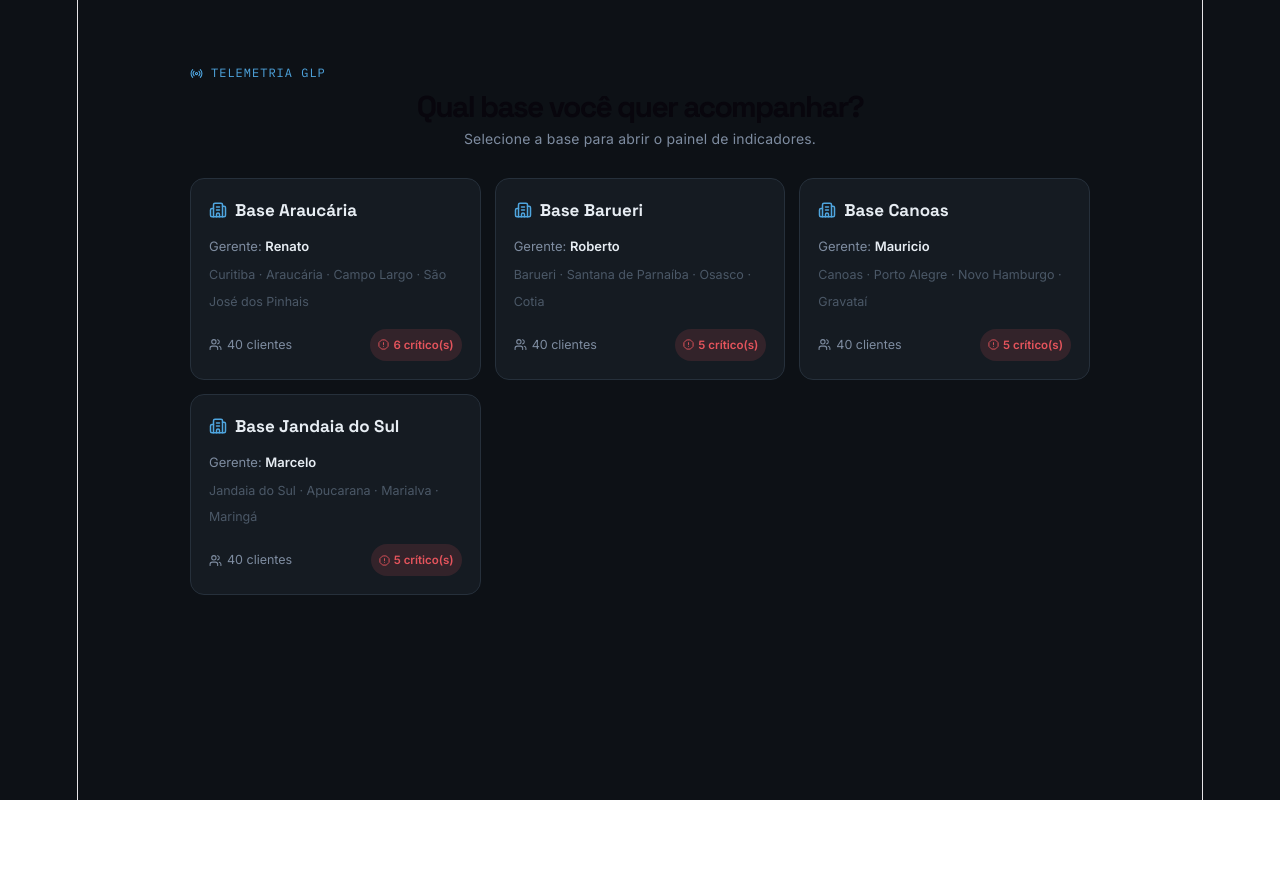
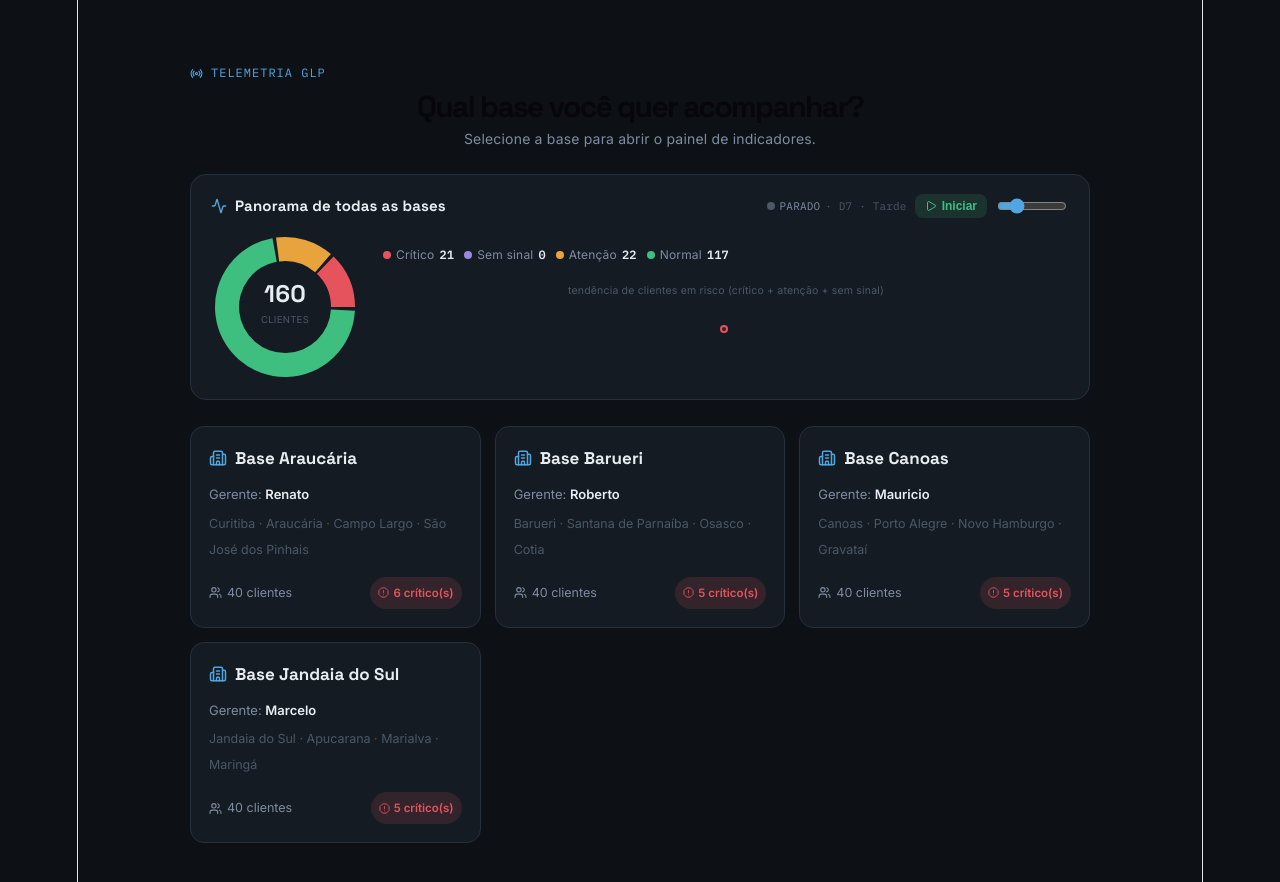
Before and after one commit to diogopl210721/telemetria-glp, a React (Vite) app: page / in a window 1280 px wide. Shown: the top 882 px of the page. Before the commit the page ends 800 px from the top, so only its background shows below. Built offline with nearby package versions, Linux system fonts and the light colour scheme.

Commit message:
Adiciona painel ao vivo (donut + tendencia) na tela inicial

```diff
--- a/src/App.jsx
+++ b/src/App.jsx
@@ -1,12 +1,12 @@
 import React, { useState, useEffect, useMemo, useCallback, useRef } from "react";
 import {
   ComposedChart, Area, Line, XAxis, YAxis, CartesianGrid, Tooltip,
-  ReferenceLine, ResponsiveContainer,
+  ReferenceLine, ResponsiveContainer, PieChart, Pie, Cell, AreaChart,
 } from "recharts";
 import {
   Play, Pause, AlertTriangle, AlertOctagon, CheckCircle2, WifiOff,
   Truck, ChevronDown, ChevronRight, ChevronLeft, Radio, Gauge as GaugeIcon,
-  SkipForward, FileSpreadsheet, MapPin, Building2, Users, Fuel, Hash, TrendingDown,
+  SkipForward, FileSpreadsheet, MapPin, Building2, Users, Fuel, Hash, TrendingDown, Activity,
 } from "lucide-react";
 import * as XLSX from "xlsx";
 
@@ -360,16 +360,100 @@ function TopBar({ title, subtitle, onBack, running, setRunning, speedSec, setSpe
 }
 
 /* ---------------------------------------------------------------------
+   PAINEL AO VIVO — visão nacional (todas as bases), donut + tendência
+--------------------------------------------------------------------- */
+function LiveOverview({ counts, pulseHistory, total, running, setRunning, speedSec, setSpeedSec, globalTick }) {
+  const donutData = [
+    { key: "critico", value: counts.critico },
+    { key: "falha", value: counts.falha },
+    { key: "atencao", value: counts.atencao },
+    { key: "ok", value: counts.ok },
+  ];
+  const trendData = pulseHistory.map((p) => ({ ...p, risco: p.critico + p.atencao + p.falha }));
+
+  return (
+    <div style={{ background: COLORS.panel, border: `1px solid ${COLORS.border}`, borderRadius: 16, padding: "18px 20px", marginBottom: 26 }}>
+      <div style={{ display: "flex", flexWrap: "wrap", justifyContent: "space-between", alignItems: "center", gap: 10, marginBottom: 14 }}>
+        <div style={{ display: "flex", alignItems: "center", gap: 8 }}>
+          <Activity size={16} color={COLORS.blue} />
+          <span style={{ fontFamily: "var(--font-display)", fontSize: 15, fontWeight: 700 }}>Panorama de todas as bases</span>
+        </div>
+        <div style={{ display: "flex", alignItems: "center", gap: 8 }}>
+          <div style={{ display: "flex", alignItems: "center", gap: 5, fontFamily: "var(--font-mono)", fontSize: 11 }}>
+            {running ? <span className="tg-livedot" /> : <span style={{ width: 8, height: 8, borderRadius: "50%", background: COLORS.faint, display: "inline-block" }} />}
+            <span style={{ color: running ? COLORS.green : COLORS.muted }}>{running ? "AO VIVO" : "PARADO"}</span>
+            <span style={{ color: COLORS.faint }}>· {formatTickLabel(globalTick)}</span>
+          </div>
+          <button className="tg-btn" onClick={() => setRunning((r) => !r)} style={{ display: "flex", alignItems: "center", gap: 5, background: running ? COLORS.redSoft : COLORS.greenSoft, color: running ? COLORS.red : COLORS.green, border: "none", borderRadius: 8, padding: "5px 10px", fontSize: 12, fontWeight: 600, cursor: "pointer" }}>
+            {running ? <Pause size={12} /> : <Play size={12} />} {running ? "Parar" : "Iniciar"}
+          </button>
+          <input className="tg-slider" type="range" min={1} max={10} step={0.5} value={speedSec} onChange={(e) => setSpeedSec(+e.target.value)} style={{ width: 70 }} title={`${speedSec}s / leitura`} />
+        </div>
+      </div>
+
+      <div style={{ display: "grid", gridTemplateColumns: "auto 1fr", gap: 24, alignItems: "center" }}>
+        <div style={{ position: "relative", width: 148, height: 148, flexShrink: 0 }}>
+          <ResponsiveContainer width="100%" height="100%">
+            <PieChart>
+              <Pie data={donutData} dataKey="value" nameKey="key" innerRadius={46} outerRadius={70} paddingAngle={3} stroke="none" isAnimationActive={false}>
+                {donutData.map((d) => <Cell key={d.key} fill={STATUS_META[d.key].color} />)}
+              </Pie>
+            </PieChart>
+          </ResponsiveContainer>
+          <div style={{ position: "absolute", inset: 0, display: "flex", flexDirection: "column", alignItems: "center", justifyContent: "center", pointerEvents: "none" }}>
+            <div style={{ fontFamily: "var(--font-display)", fontSize: 24, fontWeight: 700 }}>{total}</div>
+            <div style={{ fontSize: 9.5, color: COLORS.faint, letterSpacing: 0.3 }}>CLIENTES</div>
+          </div>
+        </div>
+
+        <div style={{ minWidth: 0 }}>
+          <div style={{ display: "flex", flexWrap: "wrap", gap: 10, marginBottom: 10 }}>
+            {["critico", "falha", "atencao", "ok"].map((s) => {
+              const meta = STATUS_META[s];
+              return (
+                <div key={s} style={{ display: "flex", alignItems: "center", gap: 5, fontSize: 12 }}>
+                  <span style={{ width: 8, height: 8, borderRadius: "50%", background: meta.color, display: "inline-block" }} />
+                  <span style={{ color: COLORS.muted }}>{meta.label}</span>
+                  <span style={{ fontWeight: 700, fontFamily: "var(--font-mono)" }}>{counts[s]}</span>
+                </div>
+              );
+            })}
+          </div>
+          <div style={{ fontSize: 10.5, color: COLORS.faint, marginBottom: 4 }}>tendência de clientes em risco (crítico + atenção + sem sinal)</div>
+          <div style={{ height: 64 }}>
+            <ResponsiveContainer width="100%" height="100%">
+              <AreaChart data={trendData} margin={{ top: 4, right: 4, left: 0, bottom: 0 }}>
+                <defs>
+                  <linearGradient id="fill-risco" x1="0" y1="0" x2="0" y2="1">
+                    <stop offset="0%" stopColor={COLORS.red} stopOpacity={0.4} />
+                    <stop offset="100%" stopColor={COLORS.red} stopOpacity={0} />
+                  </linearGradient>
+                </defs>
+                <Tooltip contentStyle={{ background: COLORS.panelAlt, border: `1px solid ${COLORS.border}`, borderRadius: 8, fontSize: 11 }} labelStyle={{ color: COLORS.muted }} formatter={(v) => [v, "em risco"]} />
+                <Area type="monotone" dataKey="risco" stroke={COLORS.red} strokeWidth={2} fill="url(#fill-risco)" isAnimationActive={false} dot={false} />
+              </AreaChart>
+            </ResponsiveContainer>
+          </div>
+        </div>
+      </div>
+    </div>
+  );
+}
+
+/* ---------------------------------------------------------------------
    TELA 1 — SELEÇÃO DE BASE
 --------------------------------------------------------------------- */
-function BaseSelectScreen({ enrichedAll, onPick }) {
+function BaseSelectScreen({ enrichedAll, onPick, liveProps }) {
   return (
     <div style={{ maxWidth: 900, margin: "40px auto" }}>
       <div style={{ display: "flex", alignItems: "center", gap: 8, color: COLORS.blue, fontFamily: "var(--font-mono)", fontSize: 12, letterSpacing: 1, marginBottom: 8 }}>
         <Radio size={13} /> TELEMETRIA GLP
       </div>
       <h1 style={{ fontFamily: "var(--font-display)", fontSize: 30, fontWeight: 700, margin: "0 0 6px" }}>Qual base você quer acompanhar?</h1>
-      <p style={{ color: COLORS.muted, fontSize: 14, marginBottom: 26 }}>Selecione a base para abrir o painel de indicadores.</p>
+      <p style={{ color: COLORS.muted, fontSize: 14, marginBottom: 22 }}>Selecione a base para abrir o painel de indicadores.</p>
+
+      <LiveOverview {...liveProps} />
+
       <div style={{ display: "grid", gridTemplateColumns: "repeat(auto-fit,minmax(220px,1fr))", gap: 14 }}>
         {BASES.map((base) => {
           const clientes = enrichedAll.filter((c) => c.baseId === base.id);
@@ -660,6 +744,20 @@ export default function TelemetriaSimulador() {
 
   const enrichedAll = useMemo(() => clients.map((c) => ({ ...c, metrics: computeMetrics(c, globalTick) })), [clients, globalTick]);
 
+  const globalCounts = useMemo(() => {
+    const b = { ok: 0, atencao: 0, critico: 0, falha: 0 };
+    enrichedAll.forEach((c) => b[c.metrics.status]++);
+    return b;
+  }, [enrichedAll]);
+
+  const [pulseHistory, setPulseHistory] = useState([]);
+  useEffect(() => {
+    setPulseHistory((prev) => {
+      if (prev.length && prev[prev.length - 1].tick === globalTick) return prev;
+      return [...prev, { tick: globalTick, label: formatTickLabel(globalTick), ...globalCounts }].slice(-40);
+    });
+  }, [globalTick, globalCounts]);
+
   const base = BASES.find((b) => b.id === baseId) || null;
   const baseClients = useMemo(() => (base ? enrichedAll.filter((c) => c.baseId === base.id) : []), [base, enrichedAll]);
   const scopeClients = useMemo(() => (city === "all" ? baseClients : baseClients.filter((c) => c.cidade === city)), [baseClients, city]);
@@ -692,7 +790,11 @@ export default function TelemetriaSimulador() {
       <GlobalStyle />
 
       {view === "baseSelect" && (
-        <BaseSelectScreen enrichedAll={enrichedAll} onPick={(id) => { setBaseId(id); setCity("all"); setStatusFilter(null); setView("dashboard"); }} />
+        <BaseSelectScreen
+          enrichedAll={enrichedAll}
+          onPick={(id) => { setBaseId(id); setCity("all"); setStatusFilter(null); setView("dashboard"); }}
+          liveProps={{ counts: globalCounts, pulseHistory, total: enrichedAll.length, running, setRunning, speedSec, setSpeedSec, globalTick }}
+        />
       )}
 
       {view === "dashboard" && base && (
```
